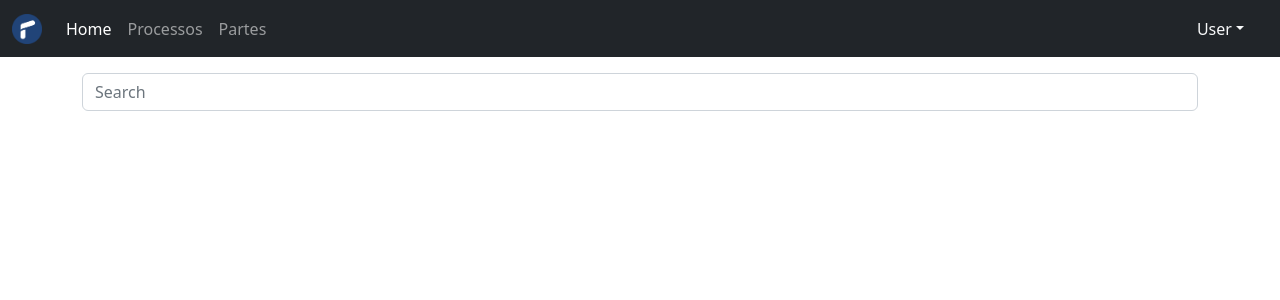
After one commit to ailsonazevedo/test-retake, a Django app: page /process/ in a window 1280 px wide. The commit adds this page. Shown: the top 300 px of the page. Run offline with Django 4.2, Linux system fonts and the light colour scheme; data that the repository does not hold is empty; some libraries are stand-ins or nearby versions.

Commit message:
feat: add template home and process

```diff
--- a/process/templates/components/head.html
+++ b/process/templates/components/head.html
@@ -4,4 +4,5 @@
 <meta name="description" content="">
 <meta name="viewport" content="width=device-width, initial-scale=1">
 <link rel="stylesheet" href="">
-<link href="https://cdn.jsdelivr.net/npm/bootstrap@5.2.2/dist/css/bootstrap.min.css" rel="stylesheet" integrity="sha384-Zenh87qX5JnK2Jl0vWa8Ck2rdkQ2Bzep5IDxbcnCeuOxjzrPF/et3URy9Bv1WTRi" crossorigin="anonymous"
+<link href="https://cdn.jsdelivr.net/npm/bootstrap@5.2.2/dist/css/bootstrap.min.css" rel="stylesheet" integrity="sha384-Zenh87qX5JnK2Jl0vWa8Ck2rdkQ2Bzep5IDxbcnCeuOxjzrPF/et3URy9Bv1WTRi" crossorigin="anonymous">
+<link rel="stylesheet" href="https://cdn.jsdelivr.net/npm/bootstrap-icons@1.9.1/font/bootstrap-icons.css">
--- a/process/templates/components/list_process.html
+++ b/process/templates/components/list_process.html
@@ -1,20 +1,24 @@
 {% load static%}
-<!DOCTYPE html>
-<html lang="en">
-    <head>
-        <title>Retake Process</title>
-        {% include 'head.html'%}
-    </head>
-    <body>
-        {%block content%}
-        <div class="sidebar">
-            {% include 'sidebar.html'%}
+
+<div class="col">
+  {% for i in process%}
+  <div class="card" style="width: 18rem;">
+      <div class="card-body">
+        <h5 class="card-title">Processo: {{i.number}}</h5>
+        <div class="col">
+          <h6 class="card-subtitle mb-2 text-muted">Classe: {{i.judicialClass}}</h6>
+          <h6 class="card-text">Assunto: {{i.topic}}</h6>
+          <h6 class="card-text">Partes:</h6>
+          <ul class="">
+            {% for part in i.parts.all%}
+            <li class="">{{part.name}}</li>
+            {% endfor %}
+          </ul>
+          <p class="card-text">Juiz: {{i.judge}}</p>
         </div>
-        <h1>Retake Process</h1>
-
-        {%endblock%}
-    </body>
-
-    <!-- JavaScript Bundle with Popper -->
-    <script src="https://cdn.jsdelivr.net/npm/bootstrap@5.2.2/dist/js/bootstrap.bundle.min.js" integrity="sha384-OERcA2EqjJCMA+/3y+gxIOqMEjwtxJY7qPCqsdltbNJuaOe923+mo//f6V8Qbsw3" crossorigin="anonymous"></script>
-</html>
+        <a href="#" class="card-link">Card link</a>
+        <a href="#" class="card-link">Another link</a>
+      </div>
+  </div>
+  {% endfor %}
+</div>
--- /dev/null
+++ b/process/templates/components/navbar.html
@@ -0,0 +1,33 @@
+{% load static%}
+  <nav class="navbar navbar-expand-md navbar-dark bg-dark">
+    <div class="container-fluid">
+      <a class="navbar-brand" href="{% url 'home'%}">
+        <img src="{% static 'img/retake-logo-mini-png.png' %}" alt="logo" width="30" height="30" class="d-inline-block align-text-top">
+      </a>
+      <button class="navbar-toggler" type="button" data-bs-toggle="collapse" data-bs-target="#navbarsExample04" aria-controls="navbarsExample04" aria-expanded="false" aria-label="Toggle navigation">
+        <span class="navbar-toggler-icon"></span>
+      </button>
+
+      <div class="collapse navbar-collapse" id="navbarSupportedContent">
+        <ul class="navbar-nav me-auto mb-2 mb-md-0">
+          <li class="nav-item">
+            <a class="nav-link active" aria-current="page" href="{% url 'home'%}">Home</a>
+          </li>
+          <li class="nav-item">
+            <a class="nav-link" href="{% url 'process'%}">Processos</a>
+          </li>
+          <li class="nav-item">
+            <a class="nav-link" href="{% url 'parts'%}">Partes</a>
+          </li>
+        </ul>
+        <div class="nav-item dropdown mx-4">
+          <a class="nav-link dropdown-toggle text-light" href="#" data-bs-toggle="dropdown" aria-expanded="false">User</a>
+          <ul class="dropdown-menu">
+            <li><a class="dropdown-item" href="#">Configurações</a></li>
+            <li><a class="dropdown-item" href="#">Another action</a></li>
+            <li><a class="dropdown-item" href="#">Sair</a></li>
+          </ul>
+        </div>
+      </div>
+    </div>
+  </nav>
--- /dev/null
+++ b/process/templates/processes.html
@@ -0,0 +1,27 @@
+{% load static%}
+<!DOCTYPE html>
+<html lang="pt-br">
+    <head>
+        <title>Processos - Retake Process</title>
+        {% include 'components/head.html'%}
+    </head>
+    <body>
+        {%block content%}
+        <Header class="">
+            {% include 'components/navbar.html'%}
+        </Header>
+        <div class="container mt-3">
+        <form role="search">
+          <input class="form-control" type="search" placeholder="Search" aria-label="Search">
+        </form>
+        </div>
+       <div class="container mt-2">
+            {% include 'components/list_process.html'%}
+       </div>
+        {%endblock%}
+    </body>
+
+    <!-- JavaScript Bundle with Popper -->
+    <script src="https://cdn.jsdelivr.net/npm/bootstrap@5.2.2/dist/js/bootstrap.bundle.min.js" integrity="sha384-OERcA2EqjJCMA+/3y+gxIOqMEjwtxJY7qPCqsdltbNJuaOe923+mo//f6V8Qbsw3" crossorigin="anonymous"></script>
+    <script src="https://cdn.jsdelivr.net/npm/@popperjs/core@2.11.6/dist/umd/popper.min.js" integrity="sha384-oBqDVmMz9ATKxIep9tiCxS/Z9fNfEXiDAYTujMAeBAsjFuCZSmKbSSUnQlmh/jp3" crossorigin="anonymous"></script>
+</html>
--- a/process/urls.py
+++ b/process/urls.py
@@ -1,10 +1,11 @@
 from django.conf import settings
 from django.conf.urls.static import static
-from process.views import home, process
+from process.views import home, parts, process
 from django.urls import path
 
 urlpatterns =[
     path('', process, name='process'),
+    path('partes', parts, name='parts'),
 ]
 
 if settings.DEBUG:
--- a/process/views.py
+++ b/process/views.py
@@ -1,5 +1,5 @@
 from django.shortcuts import render
-from process.models import Process, Parts
+from process.models import Process, Parts, JudicialClass
 # Create your views here.
 
 def home(request):
@@ -14,6 +14,21 @@ def home(request):
 
 def process(request):
     process = Process.objects.all().order_by('-created')
+    judicialclass = JudicialClass.objects.all()
+    parts = Parts.objects.all()
 
-    data = {'process': process}
+    print(parts)
+    print(judicialclass)
+    data = {
+        'process': process,
+        'JudicialClass': judicialclass,
+        'parts': parts,
+
+    }
     return render(request, 'processes.html', data)
+
+def parts(request):
+    parts = Parts.objects.all()
+
+    data = {'parts': parts}
+    return render(request, 'parts.html', data)
```
Also changed, not shown: process/admin.py (+8 -2 lines), process/models.py (+10 -1 lines), process/templates/base.html (+23 -8 lines), process/templates/components/sidebar.html (deleted, +0 -54 lines), process/templates/parts.html (added, +18 -0 lines), process/migrations/0001_initial.py (added), process/migrations/0002_judicialclass_remove_process_judicialclass_and_more.py (added), process/migrations/0003_alter_process_judicialclass.py (added), process/migrations/0004_remove_process_judicialclass_process_judicialclass.py (added), static/img/logo_retake.png (added), static/img/retake-logo-mini-png.png (added).
